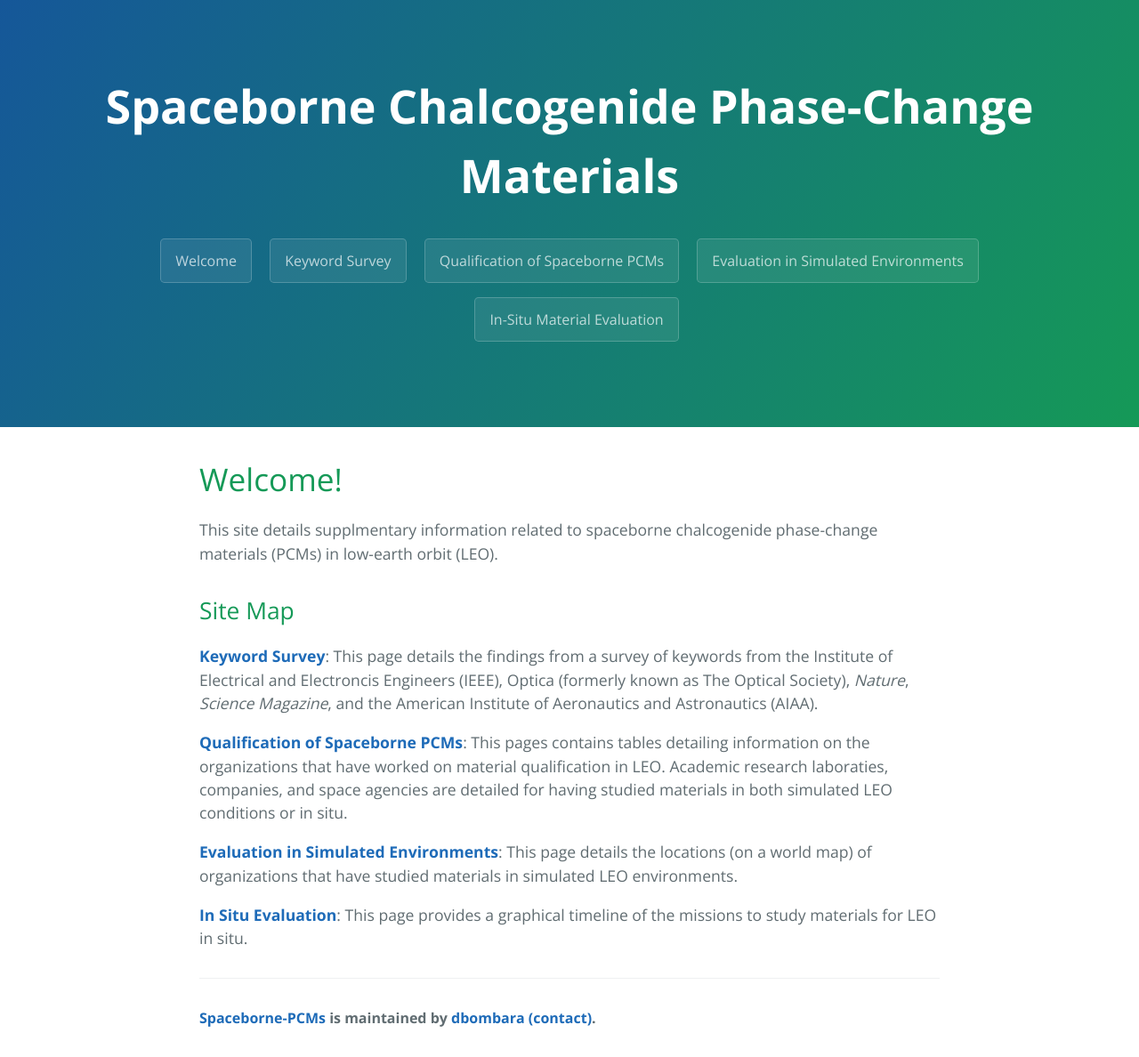
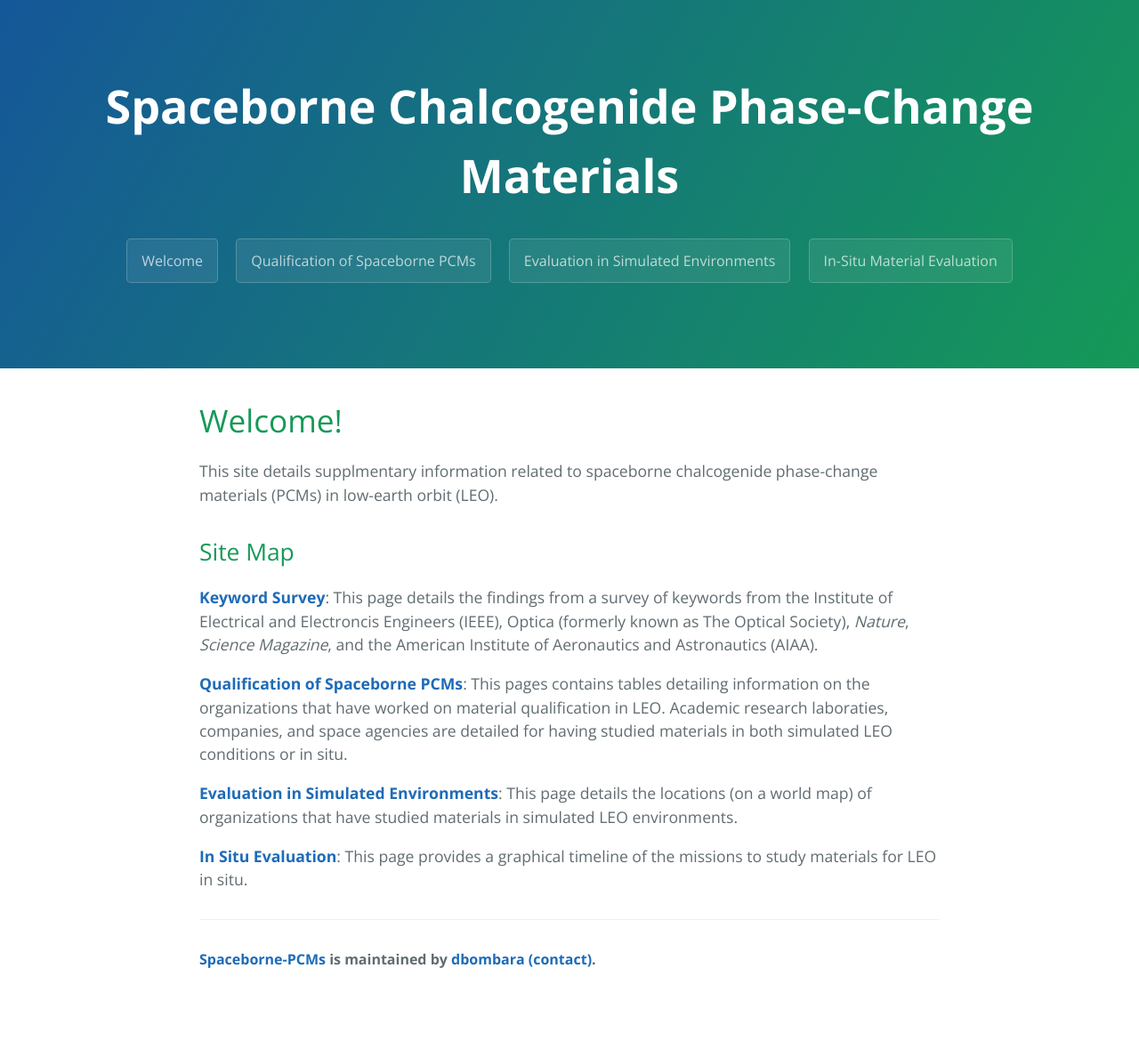
Before and after one commit to Spaceborne-PCMs/Spaceborne-PCMs.github.io, a Jekyll site: the page built from index.md, in a window 1280 px wide. Shown: the whole page at 89% size. Built offline with Jekyll 4.4.1, drawn with Linux system fonts in a browser that asks for light colours; after the commit the page ends 1122 px from its top, so only the background shows below that.

Commit message:
Update template.html

```diff
--- a/_layouts/template.html
+++ b/_layouts/template.html
@@ -17,7 +17,7 @@
         <a href= {{ page.filename }} class="btn">{{ page.title }}</a>
       {% endfor %} -->
       <a href="https://spaceborne-pcms.github.io/index" class="btn">Welcome</a>
-      <a href="https://spaceborne-pcms.github.io/keywordsurvey" class="btn">Keyword Survey</a>
+      <!--<a href="https://spaceborne-pcms.github.io/keywordsurvey" class="btn">Keyword Survey</a> -->
       <a href="https://spaceborne-pcms.github.io/qualification" class="btn">Qualification of Spaceborne PCMs</a>
       <a href="https://spaceborne-pcms.github.io/simulatedevaluation" class="btn">Evaluation in Simulated Environments</a>
       <a href="https://spaceborne-pcms.github.io/insitu" class="btn">In-Situ Material Evaluation</a>
```
